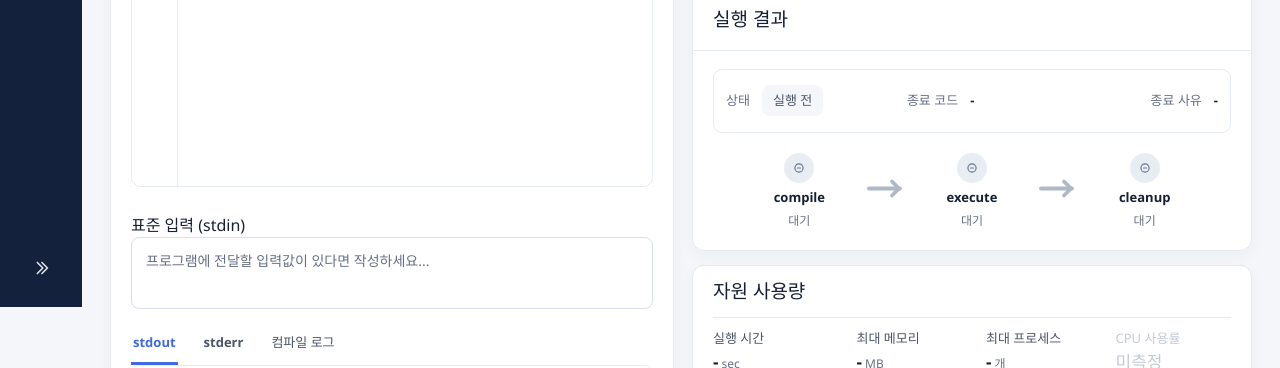
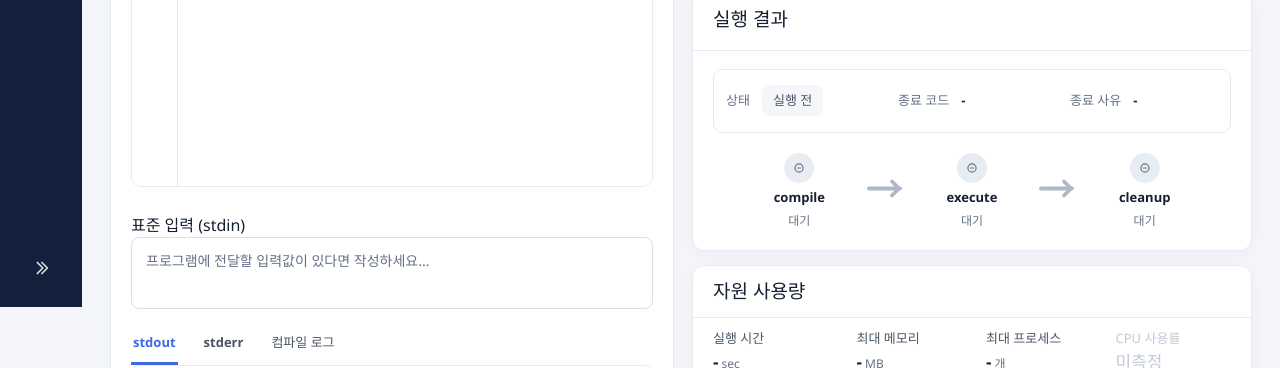
Before and after one commit to becky5432/CodeGuard_WHS4, a React app in the folder frontend/: page / in a window 1280 px wide. Shown: the part 493-861 px from the top of the page. Built offline with nearby package versions, Linux system fonts and the light colour scheme; no server answers; the HTML template or start-up script is replaced by a standard one.

Commit message:
실행 결과 및 자원 사용량 정렬 수정

```diff
--- a/frontend/src/App.css
+++ b/frontend/src/App.css
@@ -1459,10 +1459,7 @@ button {
 
 .execution-result-meta {
   display: grid;
-  grid-template-columns: minmax(0, 1.15fr) minmax(96px, 0.68fr) minmax(
-      0,
-      1.45fr
-    );
+  grid-template-columns: repeat(3, minmax(0, 1fr));
   overflow: hidden;
   border: 1px solid var(--gray-200);
   border-radius: 9px;
@@ -1682,10 +1679,7 @@ button {
 }
 
 .execution-result-meta {
-  grid-template-columns: minmax(0, 1.15fr) minmax(96px, 0.68fr) minmax(
-      0,
-      1.45fr
-    );
+  grid-template-columns: repeat(3, minmax(0, 1fr));
 }
 
 .execution-result-meta > div {
@@ -1739,7 +1733,7 @@ button {
 
 .execution-result-meta > div:last-child {
   display: flex;
-  justify-content: flex-end;
+  justify-content: flex-start;
   gap: 12px;
 }
 
@@ -1756,7 +1750,9 @@ button {
 
 .resource-section-header {
   min-height: 52px;
-  margin-bottom: 0;
+  margin: 0 -20px 0;
+  padding: 0 20px;
+  border-bottom: 1px solid var(--gray-200);
 }
 
 .resource-usage-card {
```
